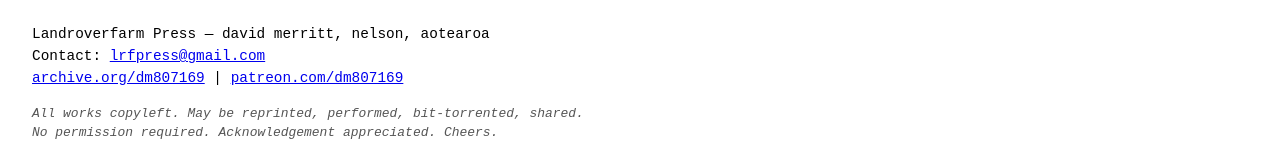
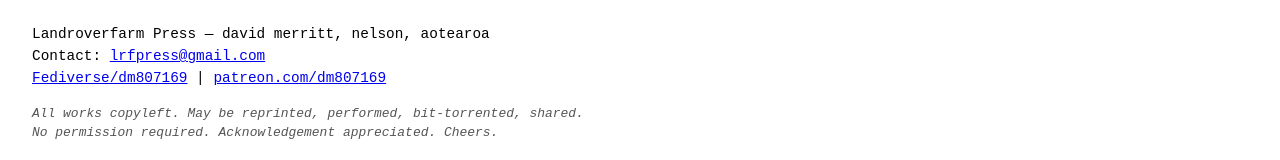
Before and after one commit to dm807169/Landroverfarm-Press, a plain HTML site: page index.html in a window 1280 px wide. Shown: the part 6271-6431 px from the top of the page. Drawn offline with Linux system fonts and the light colour scheme.

Commit message:
Update index.html

```diff
--- a/index.html
+++ b/index.html
@@ -1341,7 +1341,7 @@
   <footer>
     <p>Landroverfarm Press — david merritt, nelson, aotearoa<br>
     Contact: <a href="mailto:lrfpress@gmail.com">lrfpress@gmail.com</a><br>
-    <a href="http://archive.org/dm807169">archive.org/dm807169</a> | <a href="https://www.patreon.com/dm807169">patreon.com/dm807169</a></p>
+    <a href="http://www.mastadon.com/dm807169">Fediverse/dm807169</a> | <a href="https://www.patreon.com/dm807169">patreon.com/dm807169</a></p>
     <p class="note">All works copyleft. May be reprinted, performed, bit-torrented, shared.<br>
     No permission required. Acknowledgement appreciated. Cheers.</p>
   </footer>
```
